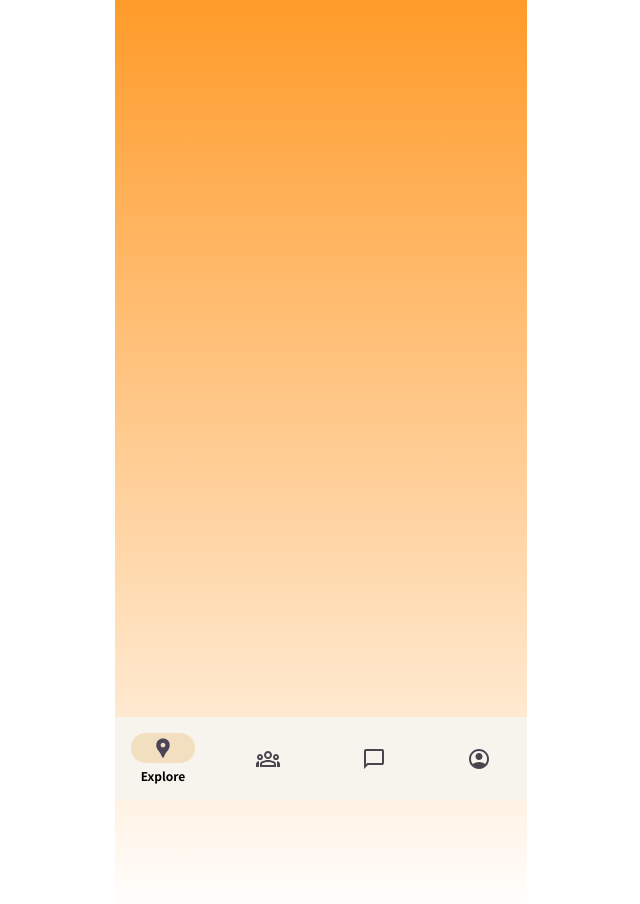
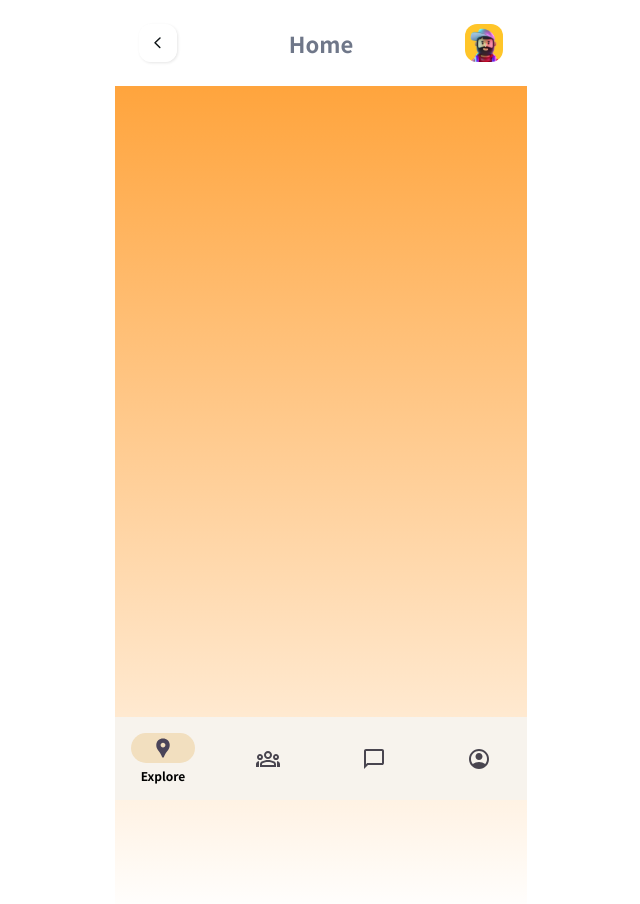
Before and after one commit to TEAM-4line/4line_frontend, a React (Create React App) app: page /home in a window 1280 px wide. Shown: the top 904 px of the page, without its empty margins (319-959 px from the left). Built offline with nearby package versions, Linux system fonts and the light colour scheme; a web font is replaced by a local one.

Commit message:
Feat: 상단 고정 바 생성

```diff
--- a/src/components/home/TopBar.jsx
+++ b/src/components/home/TopBar.jsx
@@ -1,7 +1,46 @@
 import React from "react";
+import styled from "styled-components";
+import BackBtn from "../../images/back-btn.svg";
+import SampleProfile from "../../images/sample-profile.svg";
 
 const TopBar = () => {
-  return <div></div>;
+  return (
+    <div>
+      <TopWrapper>
+        <BackBtnBox src={BackBtn} alt="뒤로가기 버튼" />
+        <TopTitle>Home</TopTitle>
+        <ProfileImg src={SampleProfile} alt="샘플 프로필 이미지" />
+      </TopWrapper>
+    </div>
+  );
 };
 
 export default TopBar;
+
+const TopWrapper = styled.div`
+  width: 412px;
+  height: 86px;
+  background-color: white;
+  position: fixed;
+  top: 0;
+  display: flex;
+  align-items: center;
+  justify-content: space-between;
+  color: #6f7789;
+  padding: 0px 24px;
+`;
+
+const BackBtnBox = styled.img`
+  width: 38px;
+  border-radius: 12px;
+  box-shadow: 1px 1px 3px rgba(0, 0, 0, 0.1);
+`;
+const TopTitle = styled.div`
+  font-size: 22px;
+  font-weight: 600;
+`;
+
+const ProfileImg = styled.img`
+  width: 38px;
+  border-radius: 12px;
+`;
--- a/src/pages/home/HomePage.js
+++ b/src/pages/home/HomePage.js
@@ -1,11 +1,13 @@
 import React from "react";
 import styled from "styled-components";
+import TopBar from "../../components/home/TopBar";
 import NavBar from "../../components/home/NavBar";
 
 const HomePage = () => {
   return (
     <div>
       <Wrapper>
+        <TopBar />
         <NavBar navIndex={0} />
       </Wrapper>
     </div>
```
Also changed, not shown: src/images/back-btn.svg (added), src/images/sample-profile.svg (added).
